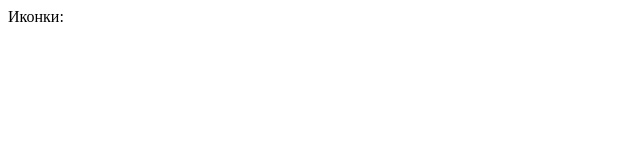
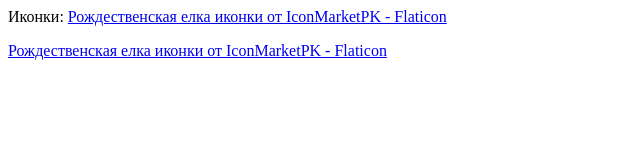
Before and after one commit to jqdkyn9gq5-create/dem.github.io, a plain HTML site: page index.html in a window 1280 px wide. Shown: the whole page, without its empty margins (0-640 px from the left). Drawn offline with Linux system fonts and the light colour scheme.

Commit message:
Update index.html

```diff
--- a/index.html
+++ b/index.html
@@ -4,7 +4,7 @@
   <title>Мой блог</title>
 </head>
 <body>
-  <p>Иконки:
-</p>
+  <p>Иконки: <a href="https://www.flaticon.com/ru/free-icons/-" title="Рождественская елка иконки">Рождественская елка иконки от IconMarketPK - Flaticon</a>
+</p><a href="https://www.flaticon.com/ru/free-icons/-" title="Рождественская елка иконки">Рождественская елка иконки от IconMarketPK - Flaticon</a>
 </body>
 </htnl>
```
